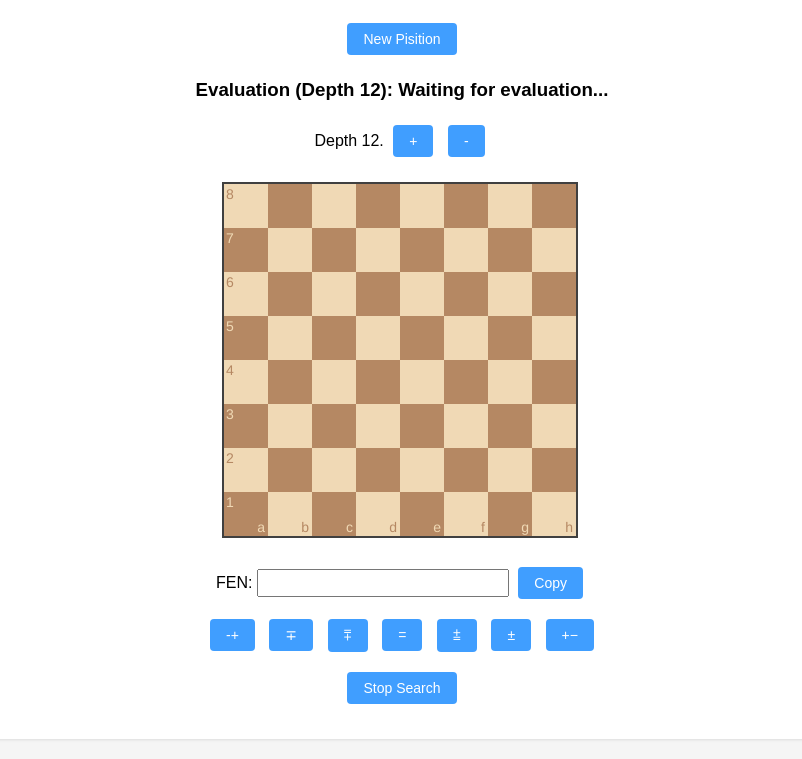
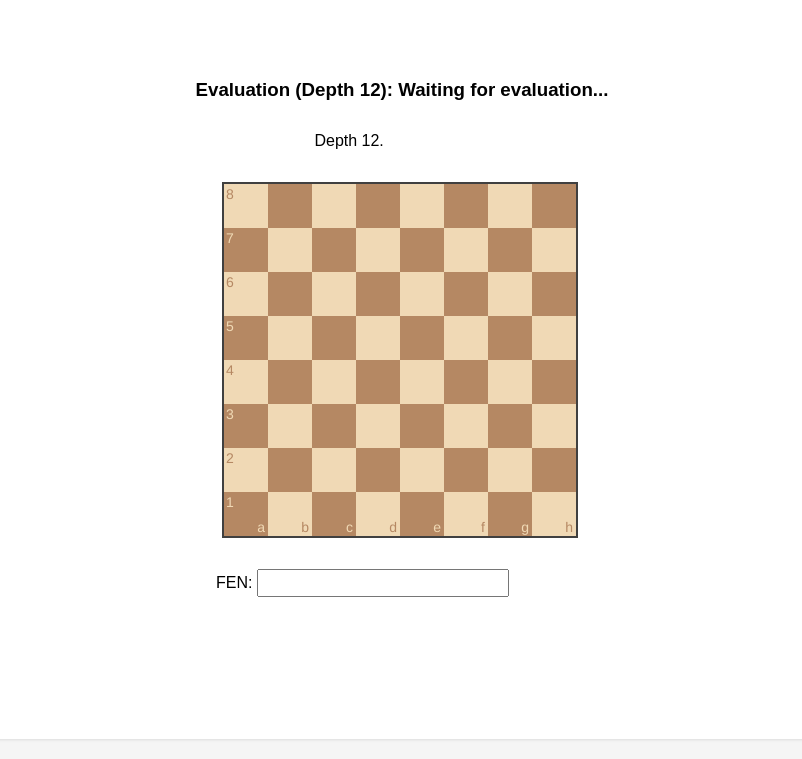
Before and after one commit to simsim314/Chess960x960, a plain HTML site: page index.html in a window 1280 px wide. Shown: the part 117-876 px from the top of the page, without its empty margins (238-1040 px from the left). Drawn offline with nearby package versions, Linux system fonts and the light colour scheme.

Commit message:
Update index.html

```diff
--- a/index.html
+++ b/index.html
@@ -33,7 +33,7 @@
 
     /* Modern button styling */
     button {
-      background-color: #409EFF;
+      background-color: initial;
       color: white;
       border: none;
       border-radius: 4px;
```
